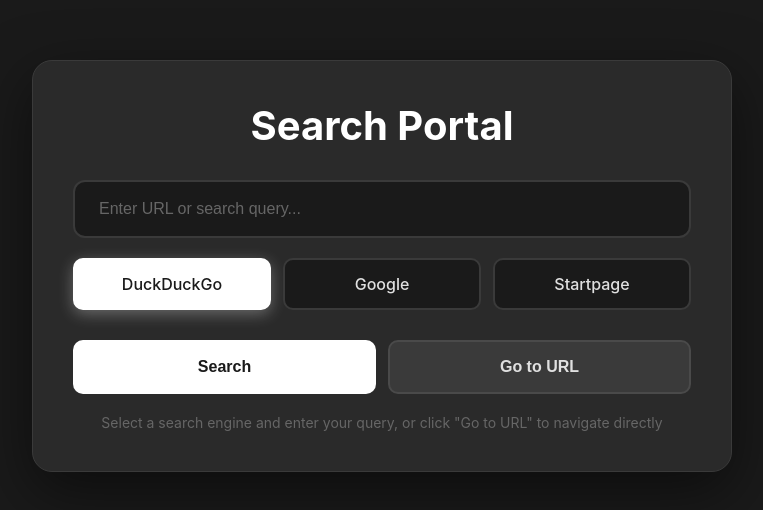
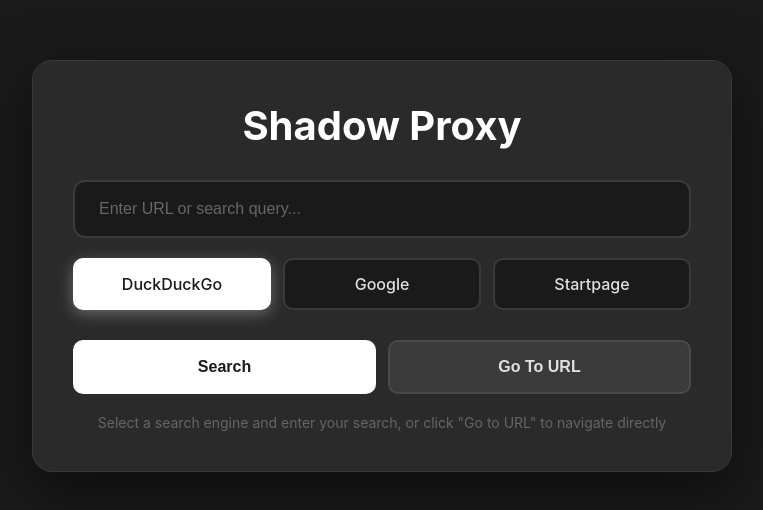
Before and after one commit to monkeyclickerbeta/ggggg, a plain HTML site: page index.html in a window 1280 px wide. Shown: the part 134-644 px from the top of the page, without its empty margins (258-1021 px from the left). Drawn offline with Linux system fonts and the light colour scheme.

Commit message:
Update index.html

```diff
--- a/index.html
+++ b/index.html
@@ -3,7 +3,7 @@
 <head>
     <meta charset="UTF-8">
     <meta name="viewport" content="width=device-width, initial-scale=1.0">
-    <title>Search Portal</title>
+    <title>Shadow</title>
     <style>
         * {
             margin: 0;
@@ -175,7 +175,7 @@
 </head>
 <body>
     <div class="container">
-        <h1>Search Portal</h1>
+        <h1>Shadow Proxy</h1>
 
         <form class="search-form" id="searchForm">
             <div class="input-group">
@@ -205,12 +205,12 @@
 
             <div class="button-group">
                 <button type="submit" class="search-btn">Search</button>
-                <button type="button" class="url-btn" onclick="goToUrl()">Go to URL</button>
+                <button type="button" class="url-btn" onclick="goToUrl()">Go To URL</button>
             </div>
         </form>
 
         <p class="info-text">
-            Select a search engine and enter your query, or click "Go to URL" to navigate directly
+            Select a search engine and enter your search, or click "Go to URL" to navigate directly
         </p>
     </div>
 
```
